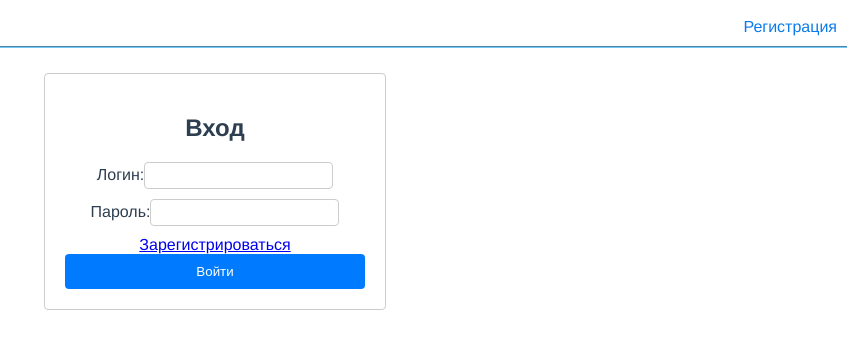
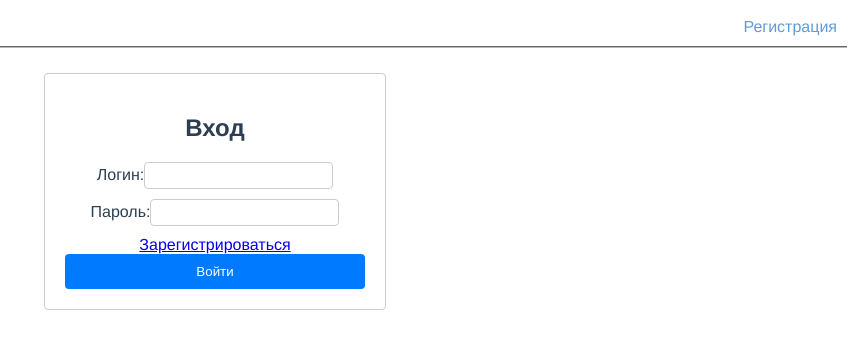
Before and after one commit to Lidzips/vkr, a Vue app in the folder education-app/: page /login in a window 1280 px wide. Shown: the top 348 px of the page, without its empty margins (425-1280 px from the left). Built offline with nearby package versions, Linux system fonts and the light colour scheme.

Commit message:
fixed header border color

```diff
--- a/education-app/src/App.vue
+++ b/education-app/src/App.vue
@@ -51,7 +51,7 @@ header {
   display: flex;
   justify-content: flex-end;
   padding: 10px;
-  border-bottom: #6ec9f7fb;
+  border-bottom: #b4b8b9fb;
   border-bottom-style: groove;
   border-width: 2px;
 }
@@ -59,7 +59,7 @@ header {
 header a {
   margin-left: 10px;
   text-decoration: none;
-  color: #0b7beb;
+  color: #5e9bd8;
 }
 
 .user-info {
```
